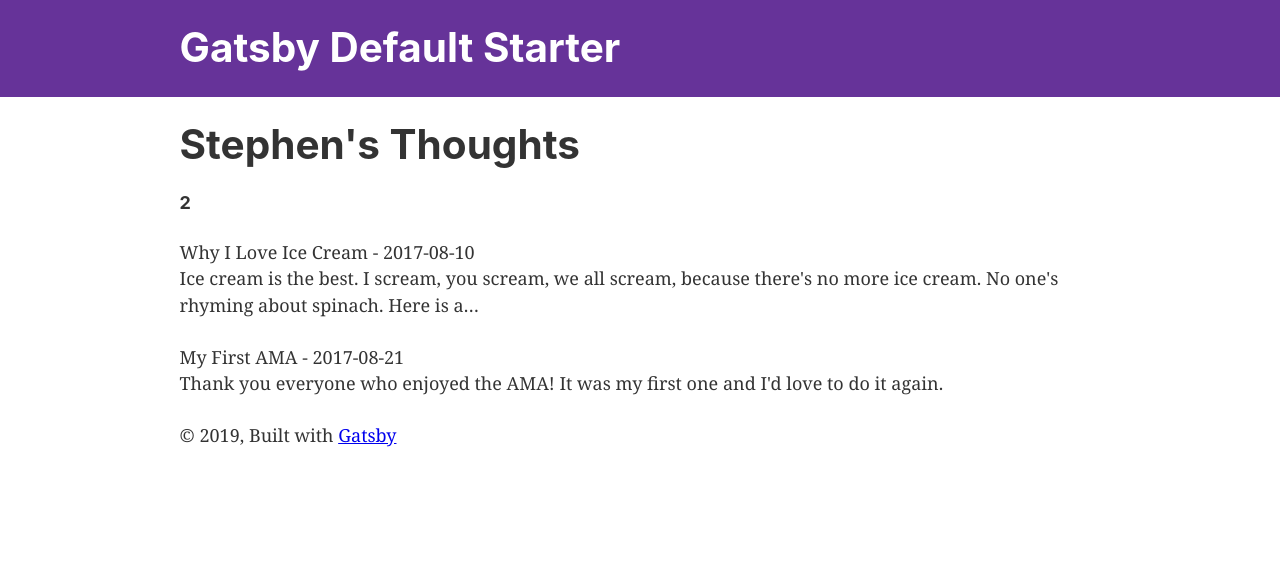
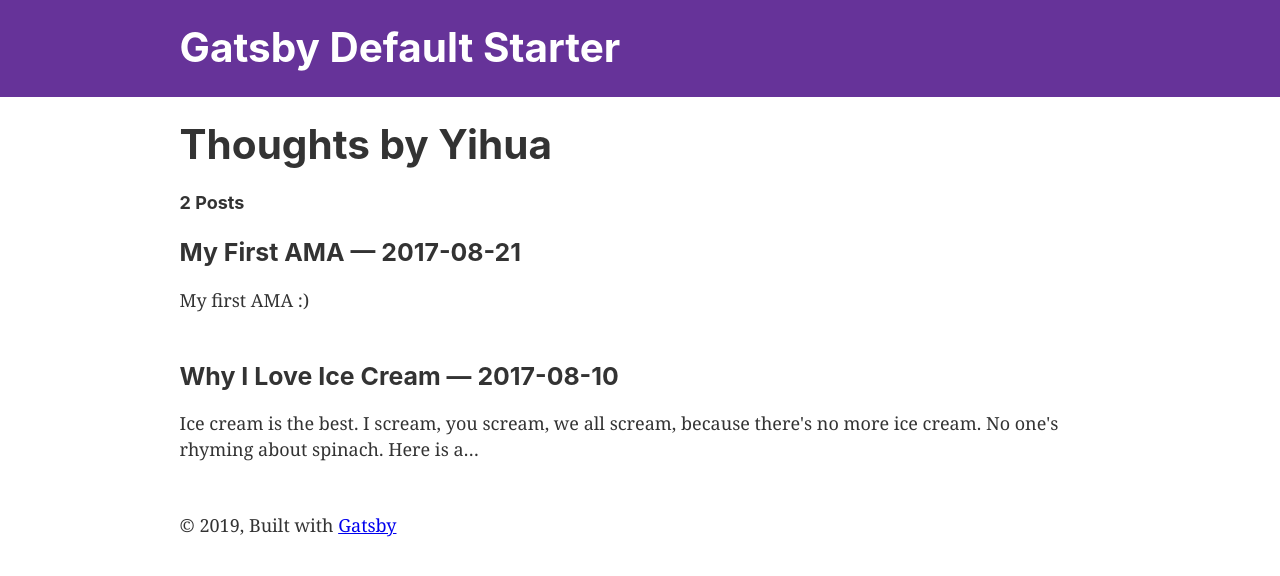
Before and after one commit to axtell5000/gatsby-blog, a Gatsby site: page / in a window 1280 px wide. Built offline with nearby package versions, Linux system fonts and the light colour scheme; Gatsby itself is replaced by a stand-in of ours.

Commit message:
adding styles to Gatsby

```diff
--- a/gatsby-config.js
+++ b/gatsby-config.js
@@ -22,6 +22,7 @@ module.exports = {
     },
     `gatsby-transformer-sharp`,
     `gatsby-transformer-remark`,
+    `gatsby-plugin-styled-components`,
     `gatsby-plugin-sharp`,
     {
       resolve: `gatsby-plugin-manifest`,
--- a/package.json
+++ b/package.json
@@ -5,19 +5,22 @@
   "version": "0.1.0",
   "author": "Kyle Mathews <mathews.kyle@gmail.com>",
   "dependencies": {
+    "babel-plugin-styled-components": "^1.10.6",
     "gatsby": "^2.17.11",
     "gatsby-image": "^2.2.31",
     "gatsby-plugin-manifest": "^2.2.27",
     "gatsby-plugin-offline": "^3.0.19",
     "gatsby-plugin-react-helmet": "^3.1.14",
     "gatsby-plugin-sharp": "^2.2.37",
+    "gatsby-plugin-styled-components": "^3.1.13",
     "gatsby-source-filesystem": "^2.1.36",
     "gatsby-transformer-remark": "^2.6.37",
     "gatsby-transformer-sharp": "^2.3.3",
     "prop-types": "^15.7.2",
     "react": "^16.11.0",
     "react-dom": "^16.11.0",
-    "react-helmet": "^5.2.1"
+    "react-helmet": "^5.2.1",
+    "styled-components": "^4.4.1"
   },
   "devDependencies": {
     "prettier": "^1.19.1"
--- a/src/pages/index.js
+++ b/src/pages/index.js
@@ -1,32 +1,55 @@
-import React from "react"
-import { graphql, Link } from "gatsby"
+import React from "react";
+import { graphql, Link } from "gatsby";
+import styled from 'styled-components';
 
-import Layout from "../components/layout"
-import Image from "../components/image"
-import SEO from "../components/seo"
+import Layout from "../components/layout";
+import Image from "../components/image";
+import SEO from "../components/seo";
 
-export default ({ data }) => (
-  <Layout>
-    <SEO title="Home" />
-    <div>
-      <h1>Stephen's Thoughts</h1>
-      <h4>{data.allMarkdownRemark.totalCount}</h4>
-      {
-        data.allMarkdownRemark.edges.map(({node}) => (
-          <div key={node.id}>
-            <span>{node.frontmatter.title} - {node.frontmatter.date}</span>
-            <p>{node.excerpt}</p>
-          </div>
-        ))
-      }
-    </div>
+const Title = styled.h1`
+  display: inline-block;
+`
 
-  </Layout>
-)
+const BlogTitle = styled.h3`
+  margin-bottom: 20px;
+  &:hover {
+    color: #1dcaff;
+  }
+`
+
+const BlogLink = styled(Link)`
+  text-decoration: none;
+  color: inherit;
+`
+
+const BlogBody = styled.div`
+  margin-bottom: 50px;
+`
+
+export default ({ data }) => {
+  return (
+    <Layout>
+      <div>
+        <Title>Thoughts by Yihua</Title>
+        <h4>{data.allMarkdownRemark.totalCount} Posts</h4>
+        {data.allMarkdownRemark.edges.map(({ node }) => (
+          <BlogBody key={node.id}>
+            <BlogLink to={node.fields.slug}>
+              <BlogTitle>
+                {node.frontmatter.title} <span>— {node.frontmatter.date}</span>
+              </BlogTitle>
+            </BlogLink>
+            <p>{node.frontmatter.description || node.excerpt}</p>
+          </BlogBody>
+        ))}
+      </div>
+    </Layout>
+  )
+}
 
 export const query = graphql`
   query {
-    allMarkdownRemark {
+    allMarkdownRemark(sort: {fields: [frontmatter___date], order: DESC}) {
       totalCount
       edges {
         node {
@@ -36,6 +59,9 @@ export const query = graphql`
             description
             title
           }
+          fields {
+            slug
+          }
           excerpt
         }
       }
```
Also changed, not shown: 1 other file.
